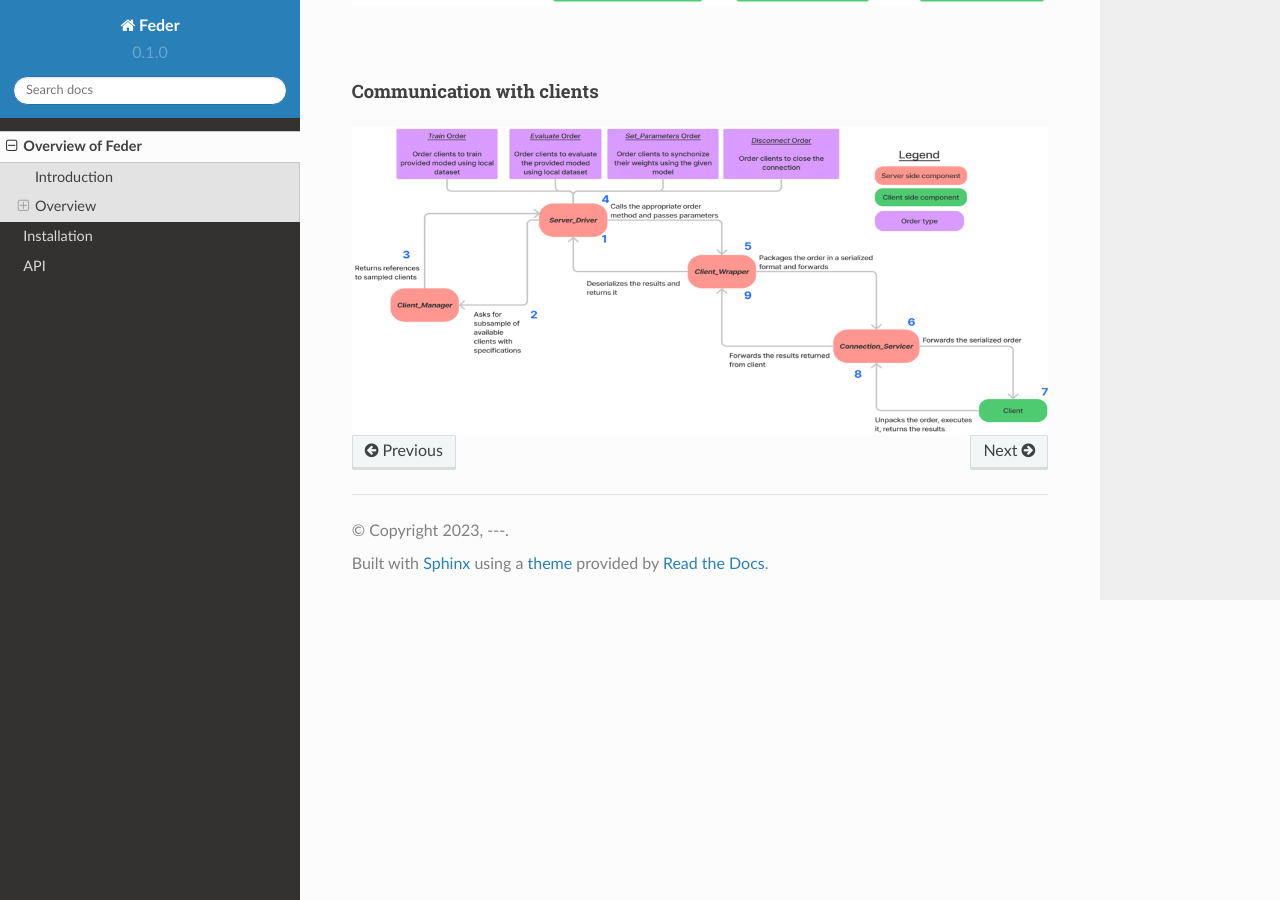
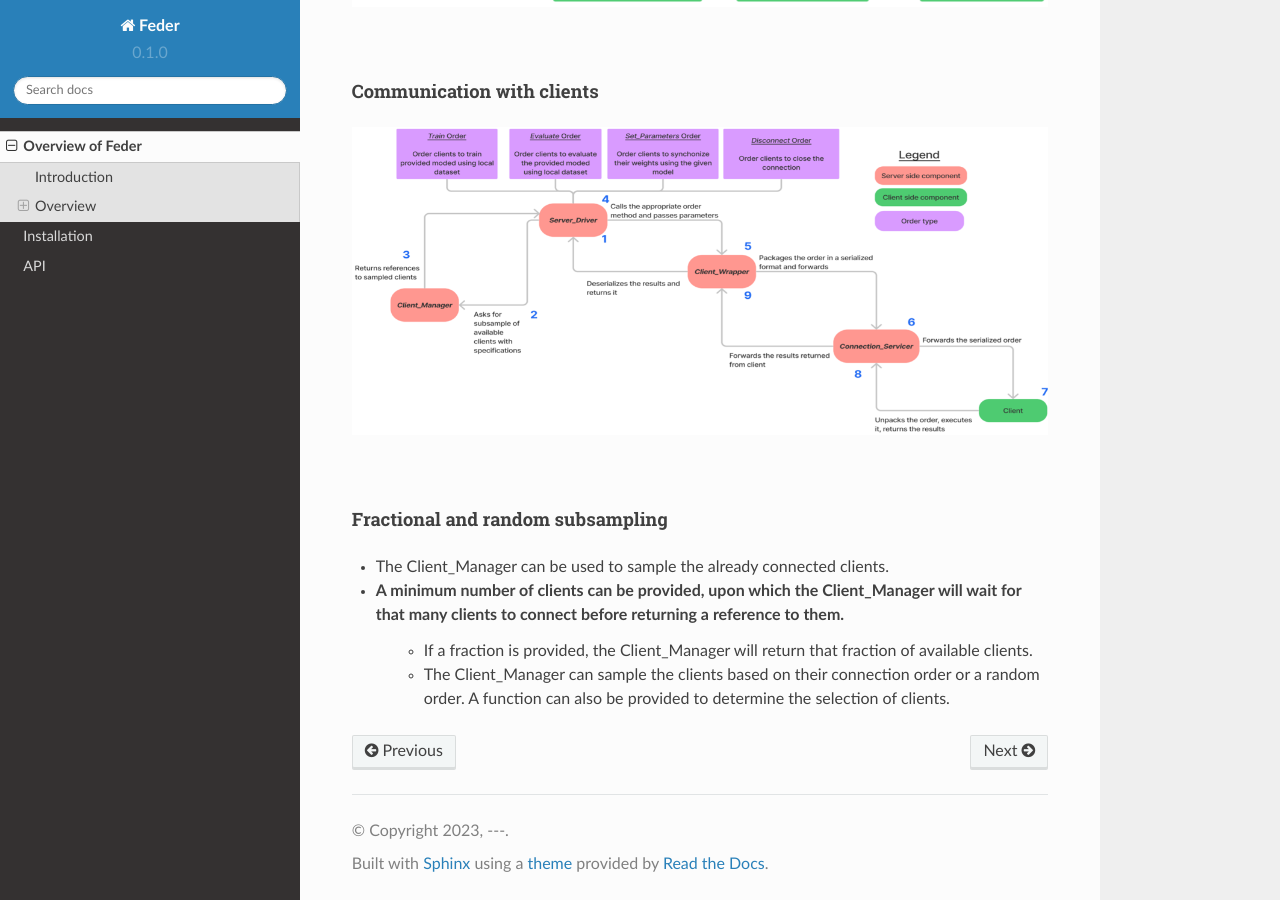
Before and after one commit to Kasliwal17/Feder, a Sphinx documentation site: the page built from docs/source/overview.rst, in a window 1280 px wide and 900 px high, scrolled down 2046 px. Built offline with Sphinx 7.4.7 and the Read the Docs theme 2.0.0, drawn with Linux system fonts in a browser that asks for light colours; pages that are not in the unit, such as notebooks, are missing from menus.

Commit message:
Update docs

```diff
--- a/docs/source/index.rst
+++ b/docs/source/index.rst
@@ -14,6 +14,7 @@ Contents
 --------
 
 .. toctree::
+   :maxdepth: 2
 
    overview
    installation
--- a/docs/source/overview.rst
+++ b/docs/source/overview.rst
@@ -63,3 +63,14 @@ Communication with clients
 
 .. image:: ../imgs/communication.png
    :align: center
+
+|
+|
+
+Fractional and random subsampling
+~~~~~~~~~~~~~~~~~~~~~~~~~~~~~~~~~
+
+* The Client_Manager can be used to sample the already connected clients.
+* A minimum number of clients can be provided, upon which the Client_Manager will wait for that many clients to connect before returning a reference to them.
+   * If a fraction is provided, the Client_Manager will return that fraction of available clients.
+   * The Client_Manager can sample the clients based on their connection order or a random order. A function can also be provided to determine the selection of clients.
```
